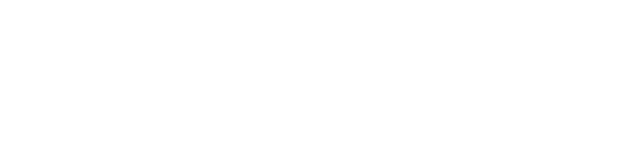
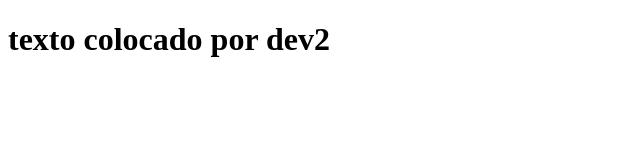
Before and after one commit to Dagus21/proyecto-clase, a plain HTML site: page index.html in a window 1280 px wide. Shown: the whole page, without its empty margins (0-640 px from the left). Drawn offline with Linux system fonts and the light colour scheme.

Commit message:
commit para el texto colocado en el index

```diff
--- a/index.html
+++ b/index.html
@@ -6,6 +6,7 @@
     <title>Document</title>
 </head>
 <body>
+    <h1>texto colocado por dev2</h1>
 
 </body>
 </html>
```
